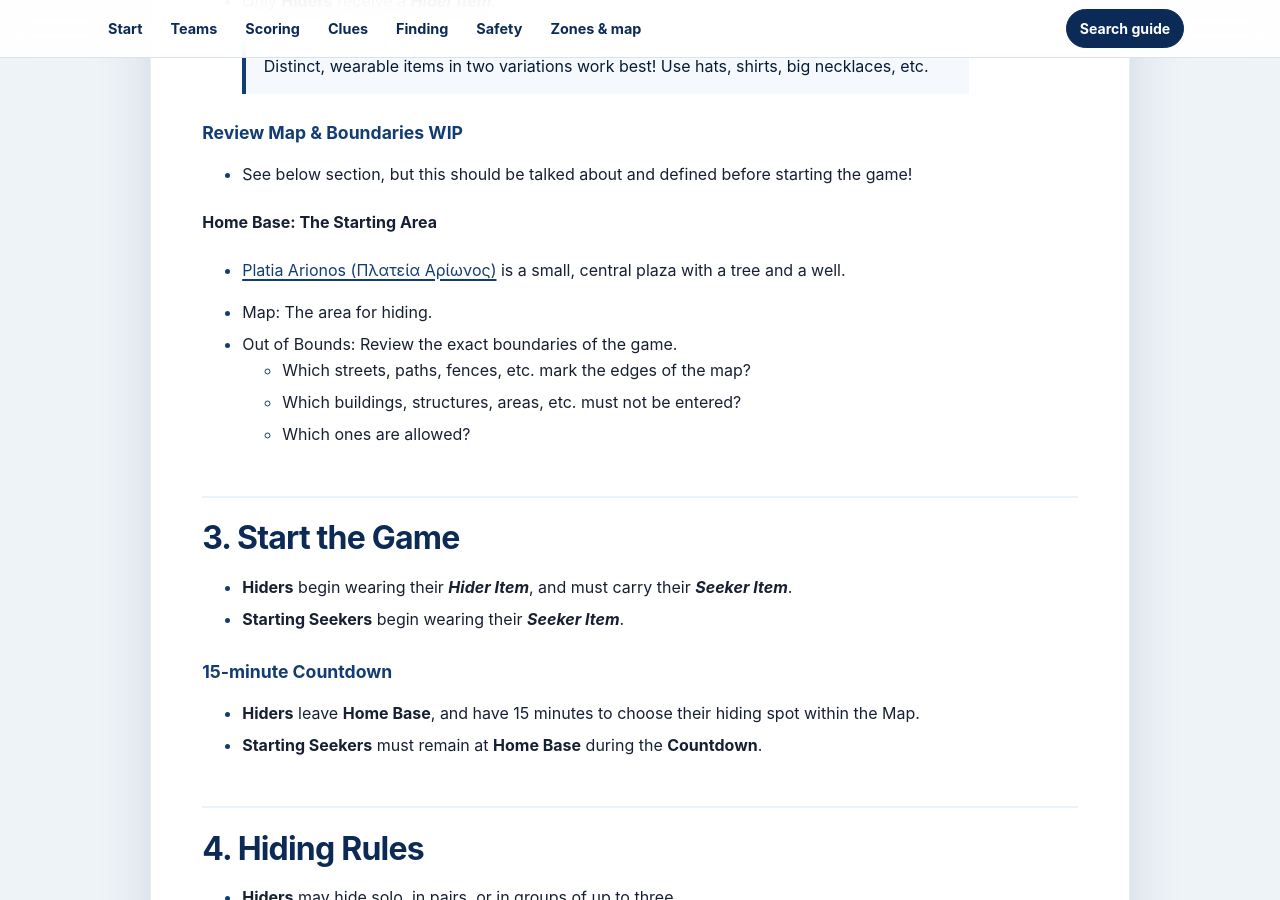
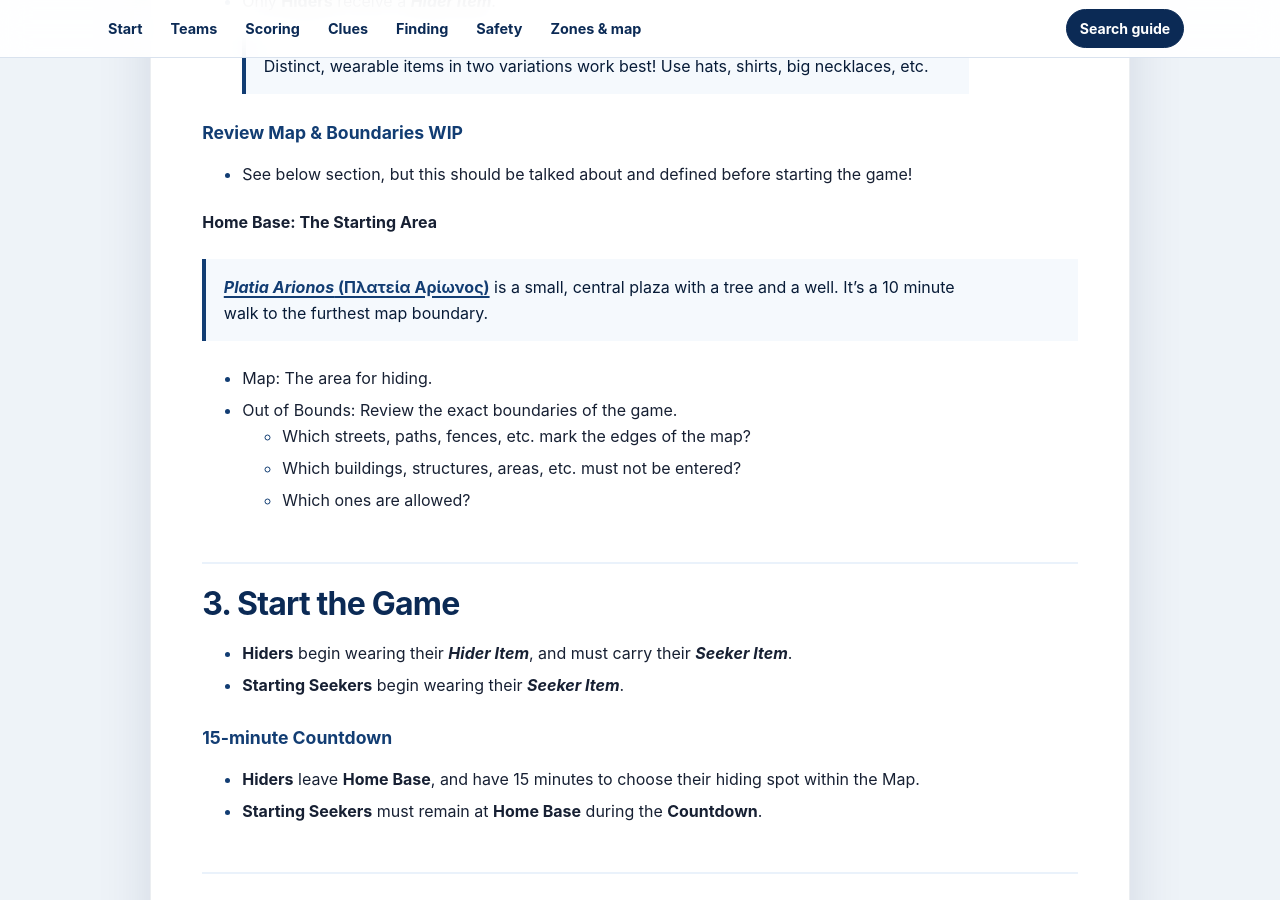
Before and after one commit to mmaxin/hide-and-seek-game, a Jekyll site: the page built from rules.md, in a window 1280 px wide and 900 px high, scrolled down 1750 px. Built offline with Jekyll 4.4.1, drawn with Linux system fonts in a browser that asks for light colours; our own code applies the rules of GitHub Pages for plain Markdown files.

Commit message:
Update Home Base format

```diff
--- a/rules.md
+++ b/rules.md
@@ -65,7 +65,7 @@ This could go first, but I always give players game objects as soon as possible
 - See below section, but this should be talked about and defined before starting the game!
 
 #### Home Base: The Starting Area
-- [Platia Arionos (Πλατεία Αρίωνος)](https://maps.app.goo.gl/dgDLizPcn8gEu1z48) is a small, central plaza with a tree and a well.
+> **[*Platia Arionos* (Πλατεία Αρίωνος)](https://maps.app.goo.gl/dgDLizPcn8gEu1z48)** is a small, central plaza with a tree and a well. It's a 10 minute walk to the furthest map boundary.
 {% comment %}
 - Home Base: The starting area.
   - Where exactly will Starting Seekers wait, while Hiders hide?
```
